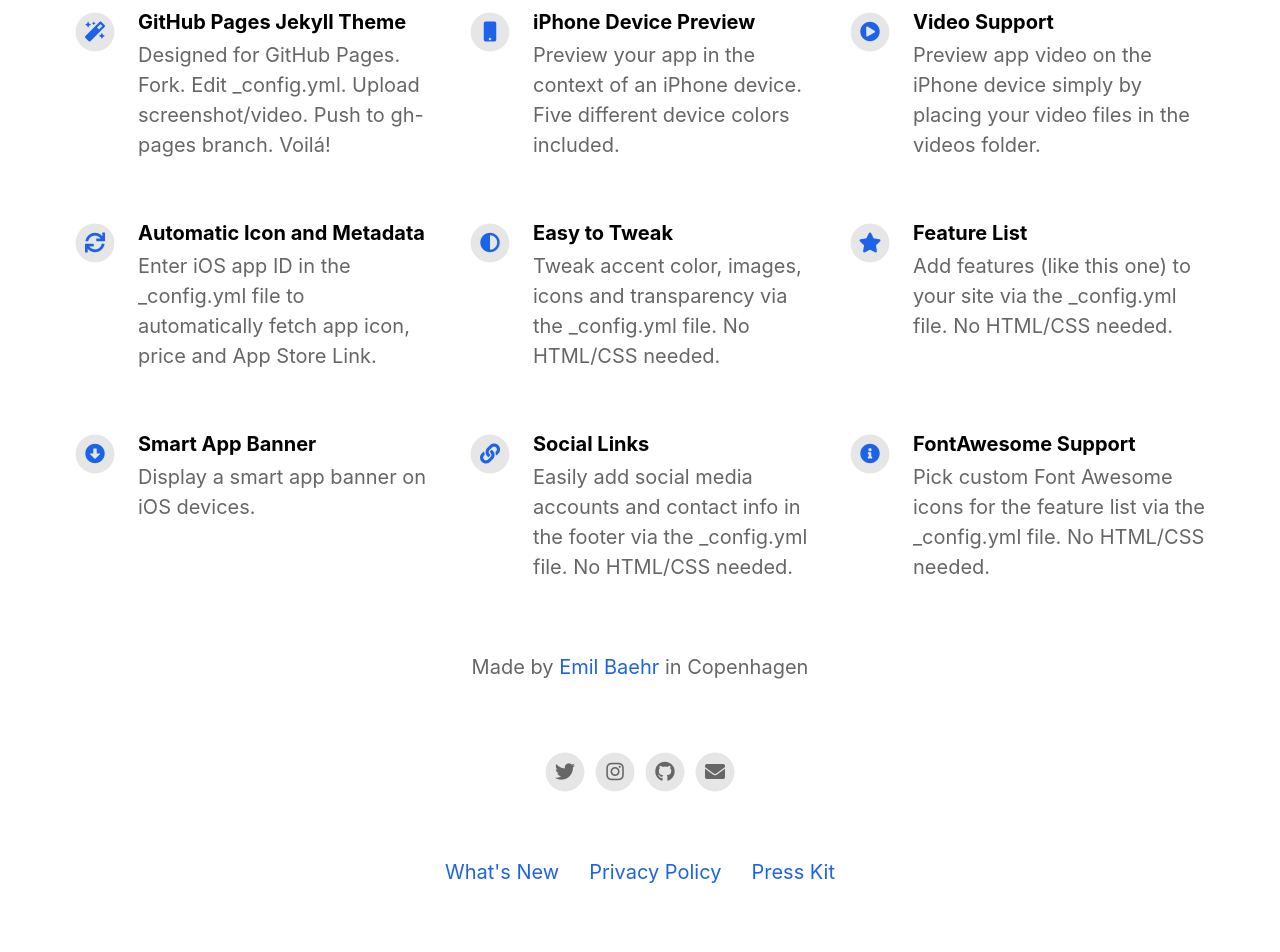
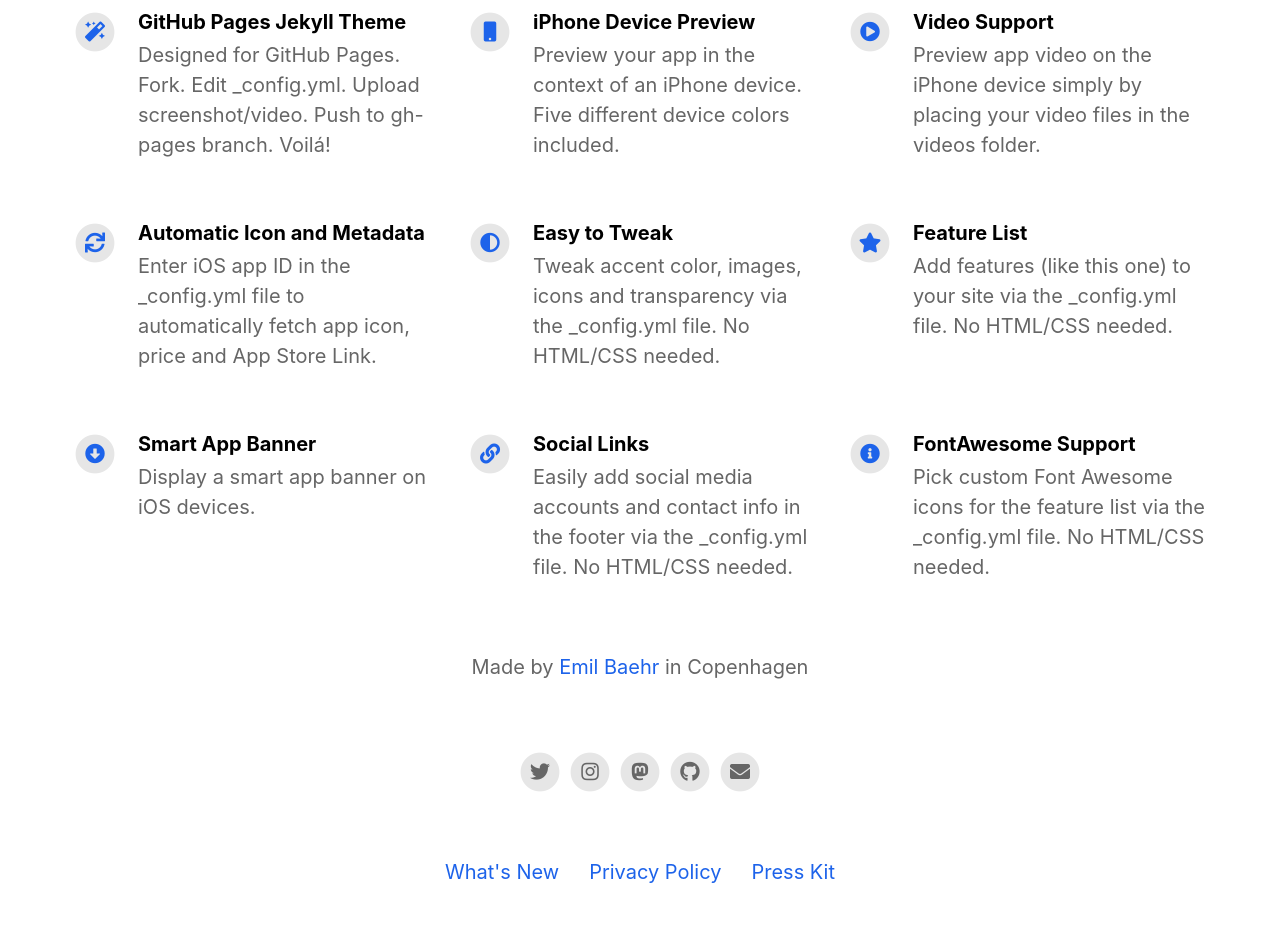
Before and after one commit to emilbaehr/automatic-app-landing-page, a Jekyll site: the page built from index.html, in a window 1280 px wide. Shown: the part 1072-2024 px from the top of the page. Built offline with Jekyll 4.4.1, drawn with Linux system fonts in a browser that asks for light colours; nearby versions of some CDN libraries.

Commit message:
Add support for Mastodon
The `rel="me"` attribute is added to the link so that the landing page
can be verified by Mastodon by simply adding the link to your profile.

```diff
--- a/_config.yml
+++ b/_config.yml
@@ -29,6 +29,7 @@
 twitter_username                          : ebaehr
 github_username                           : emilbaehr
 youtube_username                          :
+mastodon_link                             : https://mastodon.social/@ebaehr
 
 
 
--- a/_includes/footer.html
+++ b/_includes/footer.html
@@ -31,6 +31,15 @@
 			</a>
 		{% endif %}
 
+		{% if site.mastodon_link %}
+			<a rel="me" href="{{ site.mastodon_link }}">
+				<span class="fa-stack fa-1x">
+					<i class="socialIconBack fas fa-circle fa-stack-2x"></i>
+					<i class="socialIconTop fab fa-mastodon fa-stack-1x"></i>
+				</span>
+			</a>
+		{% endif %}
+
 		{% if site.github_username %}
 			<a href="https://github.com/{{ site.github_username }}">
 				<span class="fa-stack fa-1x">
```
